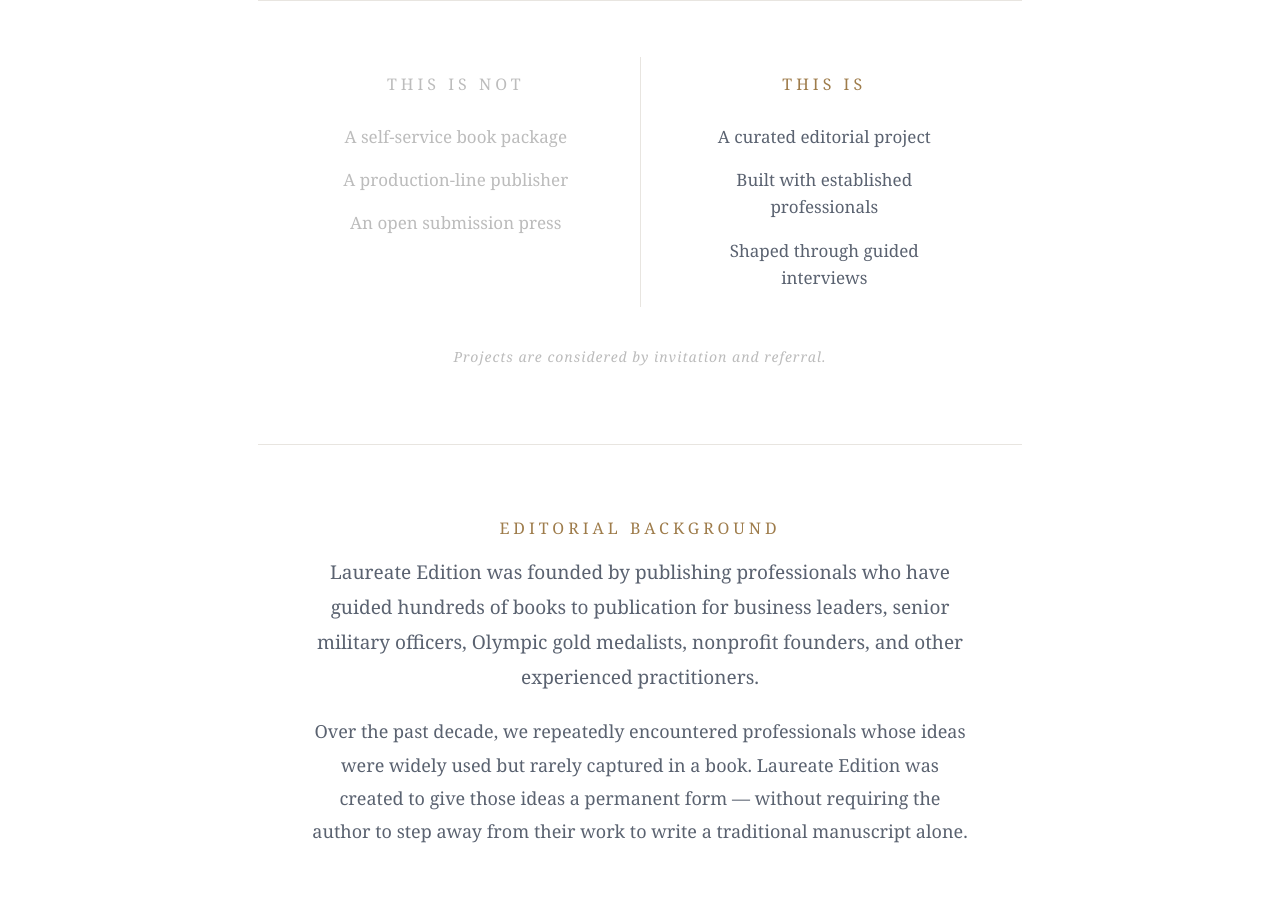
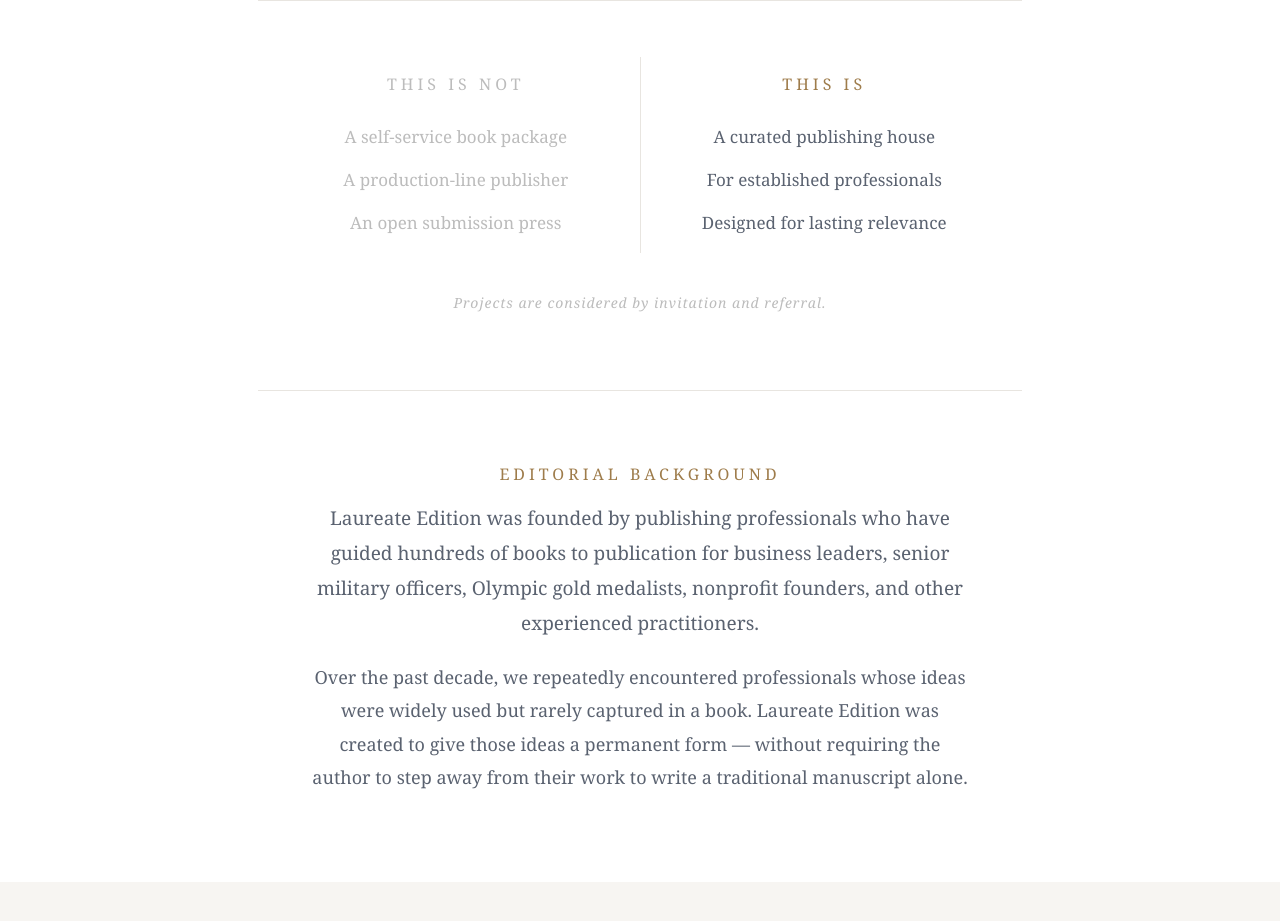
Before and after one commit to jmurray539-bit/laureate-site, a React (Vite) app: page / in a window 1280 px wide. Shown: the part 3360-4281 px from the top of the page. Built offline with nearby package versions, Linux system fonts and the light colour scheme.

Commit message:
Update This Is Not section on homepage

```diff
--- a/src/pages/laureate_homepage_v5.jsx
+++ b/src/pages/laureate_homepage_v5.jsx
@@ -489,9 +489,9 @@
                 This is
               </p>
               {[
-                "A curated editorial project",
-                "Built with established professionals",
-                "Shaped through guided interviews",
+                "A curated publishing house",
+                "For established professionals",
+                "Designed for lasting relevance",
               ].map((item, i) => (
                 <p key={i} style={{
                   fontSize: "17px",
```
